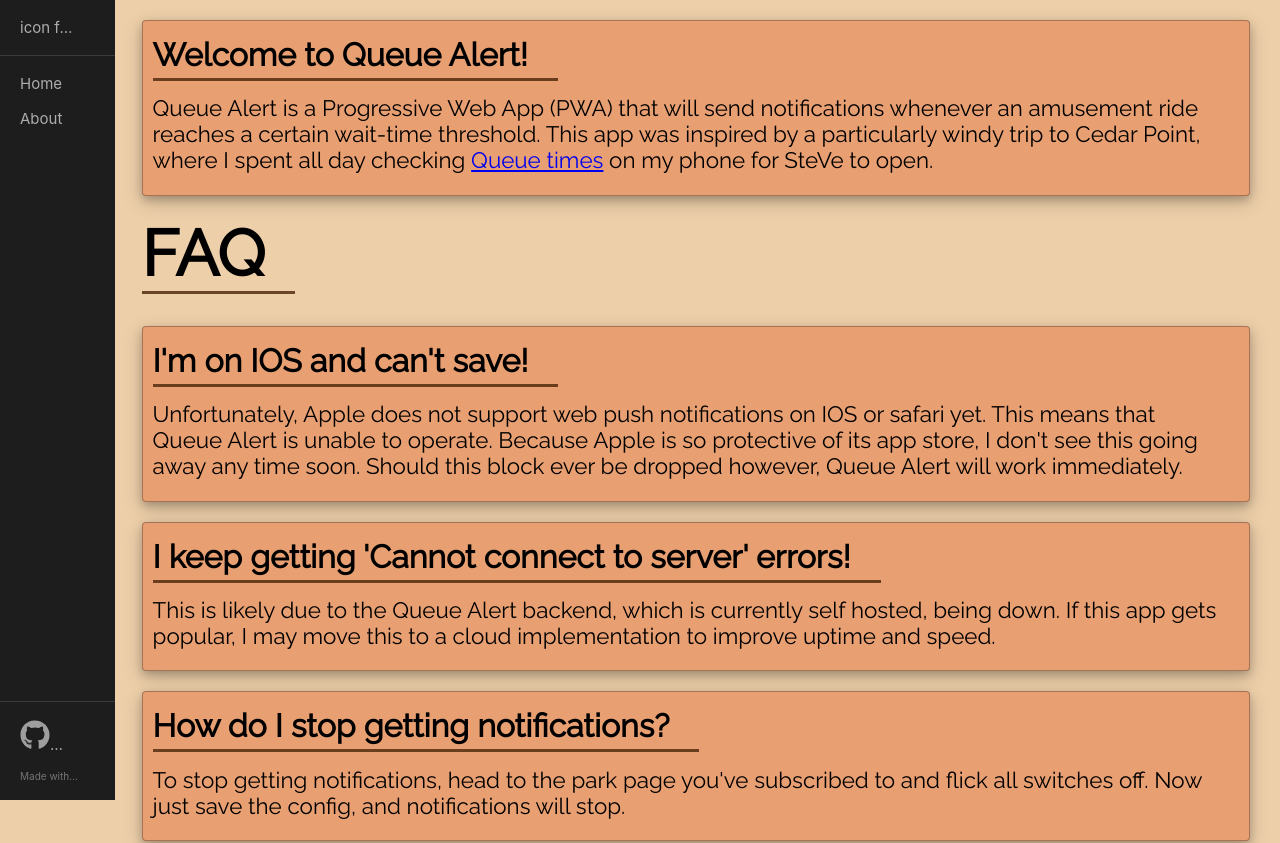
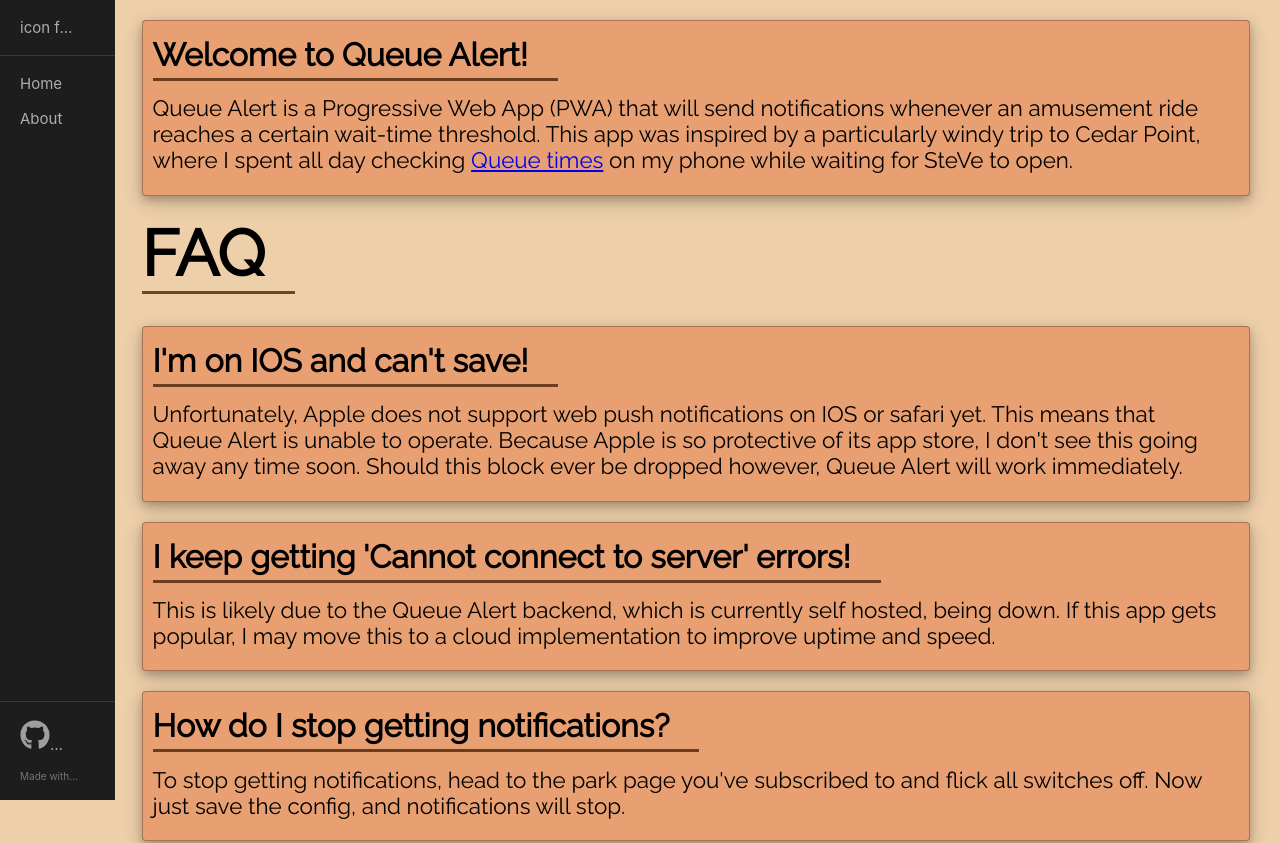
Before and after one commit to andyblarblar/queue_alert, a React (Create React App) app in the folder queue_alert_frontend/app/: page /about in a window 1280 px wide. Shown: the top 843 px of the page. Built offline with nearby package versions, Linux system fonts and the light colour scheme.

Commit message:
Update About.tsx
grammer

```diff
--- a/queue_alert_frontend/app/src/components/About.tsx
+++ b/queue_alert_frontend/app/src/components/About.tsx
@@ -12,7 +12,7 @@
                     Queue Alert is a Progressive Web App (PWA) that will send notifications whenever an amusement ride reaches
                     a certain wait-time threshold. This app was inspired by a particularly windy trip to Cedar Point,
                     where I spent all day checking <a href="https://queue-times.com">Queue times</a> on my phone
-                    for SteVe to open.
+                    while waiting for SteVe to open.
                 </Faq>
             </div>
 
```
